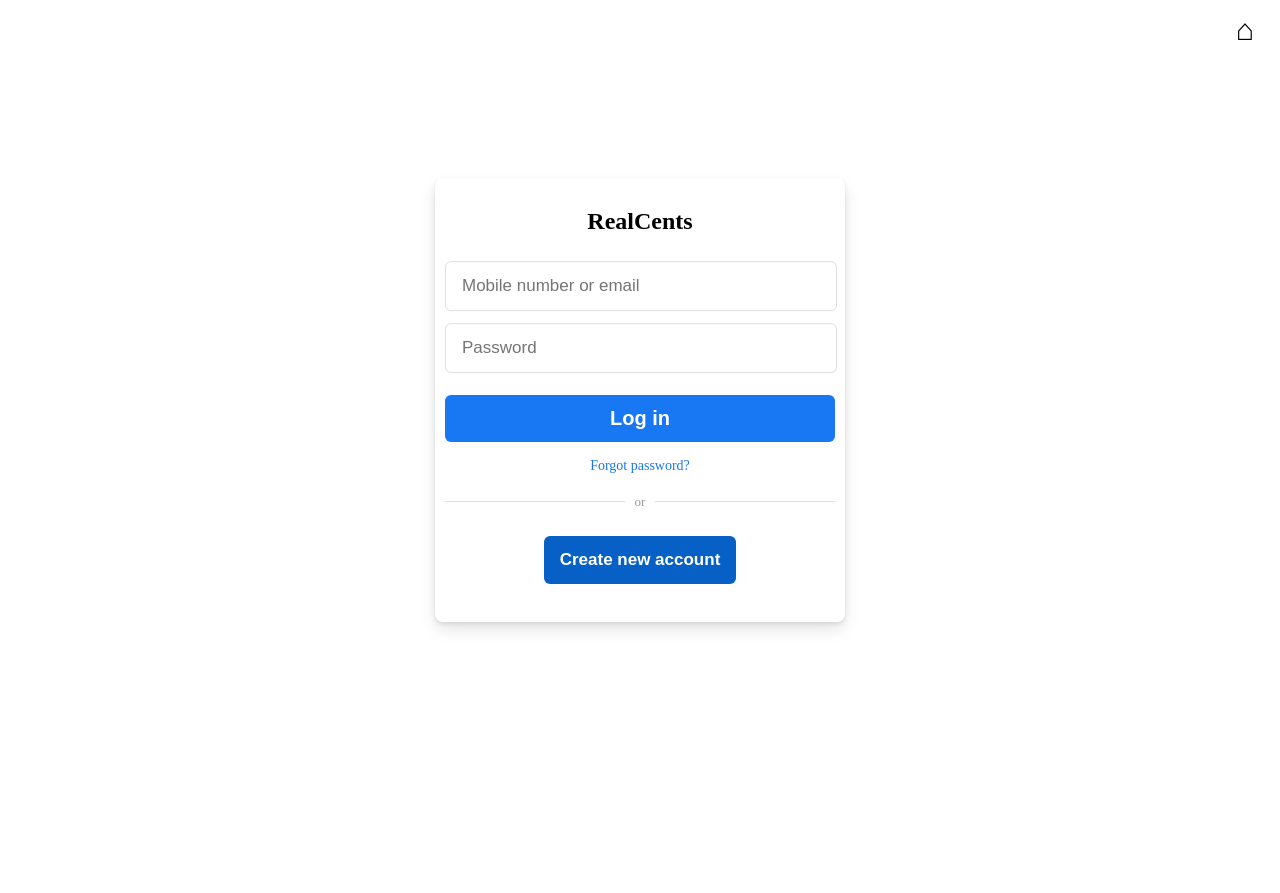
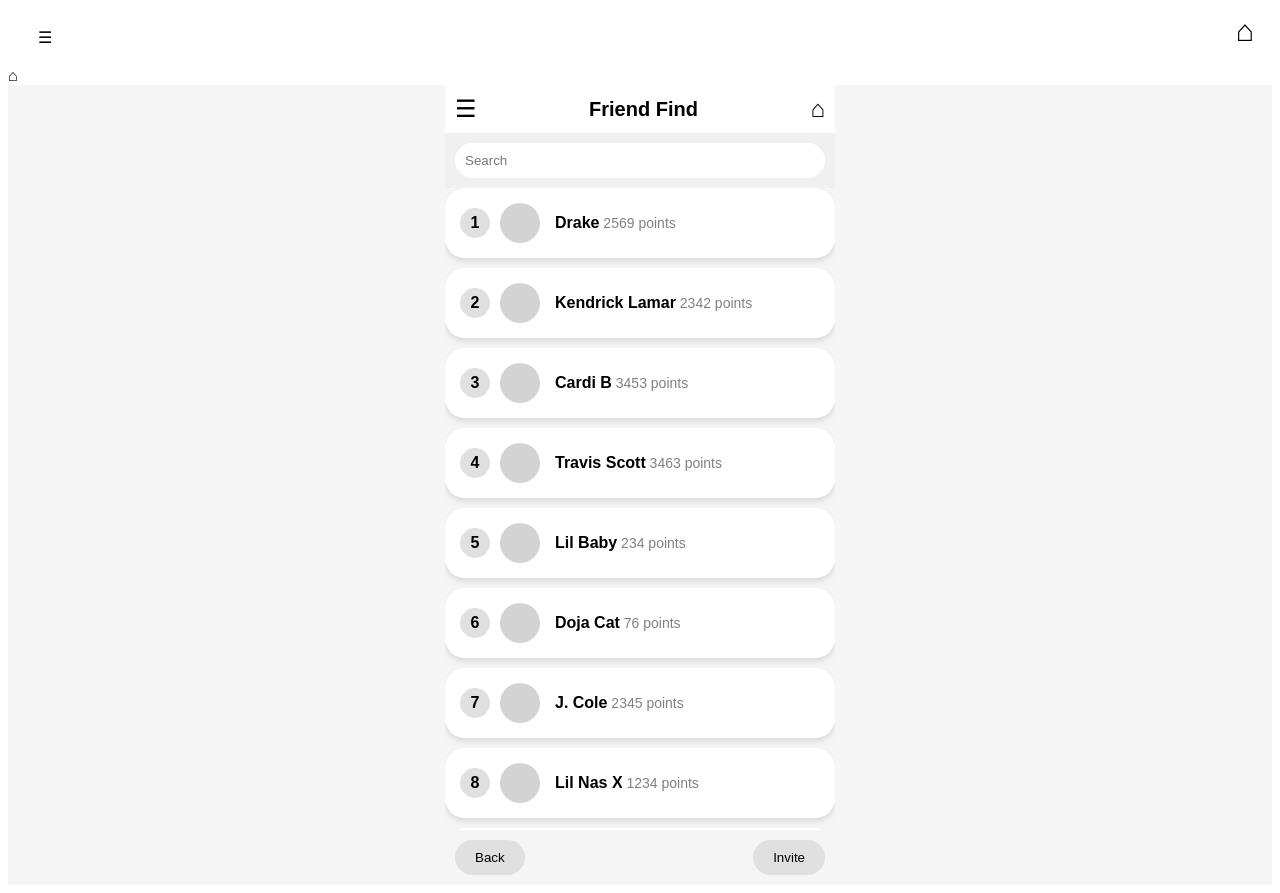
Before and after one commit to JudYang4319/CS4352-Team1, an Angular app: page /friends in a window 1280 px wide. Before the commit this address led to /login. Before the commit the page ends 800 px from the top, so only its background shows below. Built offline with nearby package versions, Linux system fonts and the light colour scheme.

Commit message:
adds leaderboard

```diff
--- a/angular.json
+++ b/angular.json
@@ -94,5 +94,8 @@
         }
       }
     }
+  },
+  "cli": {
+    "analytics": "4802725b-4737-47a9-ada9-2fbde5bc0e8d"
   }
 }
--- a/src/app/app.component.html
+++ b/src/app/app.component.html
@@ -1,9 +1,11 @@
 <div class="header-buttons">
-    <button class="open-btn" (click)="toggleSidebar()" *ngIf="!isLoginPage">Open Sidebar</button>
+    <button class="open-btn" (click)="toggleSidebar()" *ngIf="!isLoginPage">&#9776;</button>
     <button class="home-btn" (click)="navigateToHome()">
         <div class="home-icon">&#8962;</div>
     </button>
 </div>
 <app-sidebar [isOpen]="isSidebarOpen" (closeSidebar)="toggleSidebar()"></app-sidebar>
 
+<button class="home-btn"  justify-content: right>&#8962;</button>
+<!-- This will display routed components -->
 <router-outlet></router-outlet>
--- a/src/app/app.component.ts
+++ b/src/app/app.component.ts
@@ -20,6 +20,9 @@
   styleUrls: ['./app.component.css']
 })
 export class AppComponent {
+navigateToOverview() {
+throw new Error('Method not implemented.');
+}
   title = 'realcents';
   isSidebarOpen: boolean = false;
   isLoginPage: boolean = false;
--- a/src/app/app.routes.ts
+++ b/src/app/app.routes.ts
@@ -8,6 +8,7 @@
 import { GlossaryComponent } from './glossary/glossary.component';
 import { SettingsComponent } from './settings/settings.component';
 import { TransactionsComponent } from './components/transactions/transactions.component';
+import { FriendlistComponent } from './components/friendlist/friendlist.component';
 
 import { DebtRepaymentComponent } from './debt-repayment/debt-repayment.component';
 
@@ -21,7 +22,7 @@
   { path: 'profile', component: SettingsComponent },
   { path: 'glossary', component: GlossaryComponent },
   { path: 'transactions', component: TransactionsComponent }, // Correct route
-
+ { path: 'friends', component: FriendlistComponent},
   { path: 'login', component: LoginComponent },
   { path: 'overview', component: OverviewComponent, canActivate: [AuthGuard] },
   { path: '', redirectTo: '/login', pathMatch: 'full' },
--- /dev/null
+++ b/src/app/components/friendlist/friendlist.component.css
@@ -0,0 +1,144 @@
+/* General Styles */
+* {
+    margin: 0;
+    padding: 0;
+    box-sizing: border-box;
+}
+
+body {
+    font-family: Arial, sans-serif;
+    background-color: #f5f5f5;
+}
+
+/* Container */
+.container {
+    max-width: 390px;
+    /* iPhone 13 screen width */
+    margin: 0 auto;
+    height: 100vh;
+    /* Full height */
+    display: flex;
+    flex-direction: column;
+}
+
+/* Header */
+.header {
+    display: flex;
+    justify-content: space-between;
+    align-items: center;
+    background-color: #fff;
+    padding: 10px;
+}
+
+.menu-btn,
+.home-btn {
+    font-size: 24px;
+    background-color: transparent;
+    border: none;
+}
+
+h1 {
+    font-size: 20px;
+}
+
+/* Search Bar */
+.search-bar {
+    background-color: #f0f0f0;
+    padding: 10px;
+}
+
+.search-bar input {
+    width: 100%;
+    padding: 10px;
+    border-radius: 20px;
+    border: none;
+}
+
+/* List Container */
+.list-container {
+    flex-grow: 1;
+    /* Take remaining space */
+    overflow-y: scroll;
+    /* Make it scrollable */
+}
+
+/* Friend List Styles */
+.friend-list {
+    list-style-type: none;
+}
+
+.friend-item {
+    display: flex;
+    align-items: center;
+    /* Align items vertically */
+    background-color: #fff;
+    padding: 15px;
+    margin-bottom: 10px;
+
+    /* Rounded corners and shadow for the friend box */
+    border-radius: 20px;
+    box-shadow: 0px 4px 6px rgba(0, 0, 0, 0.1);
+}
+
+/* Rank Circle */
+.rank {
+    display: flex;
+    justify-content: center;
+    align-items: center;
+
+    /* Circle for the rank number */
+    width: 30px;
+    height: 30px;
+
+    background-color: #e0e0e0;
+    border-radius: 50%;
+    /* Makes it a circle */
+
+    font-weight: bold;
+}
+
+/* Profile Picture Placeholder (Circle) */
+.profile-pic {
+    width: 40px;
+    height: 40px;
+
+    /* Placeholder for profile image */
+    background-color: #d3d3d3;
+    border-radius: 50%;
+    /* Makes it a circle */
+
+    margin-left: 10px;
+    /* Space between rank and profile picture */
+}
+
+/* Friend Info (Name and Points) */
+.friend-info {
+    margin-left: 15px;
+    /* Space between profile picture and text */
+}
+
+.name {
+    font-weight: bold;
+    font-size: 16px;
+}
+
+.points {
+    font-size: 14px;
+    color: gray;
+    /* Lighter color for points text */
+}
+
+/* Footer */
+.footer {
+    display: flex;
+    justify-content: space-between;
+    padding: 10px;
+}
+
+.back-btn,
+.invite-btn {
+    background-color: #e0e0e0;
+    border-radius: 20px;
+    border: none;
+    padding: 10px 20px;
+}
--- /dev/null
+++ b/src/app/components/friendlist/friendlist.component.html
@@ -0,0 +1,136 @@
+<!DOCTYPE html>
+<html lang="en">
+<head>
+    <meta charset="UTF-8">
+    <meta name="viewport" content="width=device-width, initial-scale=1.0">
+    <title>Friend Find</title>
+    <link rel="stylesheet" href="friendlist.component.css">
+</head>
+<body>
+    <div class="container">
+        <header class="header">
+            <button class="menu-btn">&#9776;</button>
+            <h1>Friend Find</h1>
+            <button class="home-btn">&#8962;</button>
+        </header>
+
+        <div class="search-bar">
+            <input type="text" placeholder="Search" />
+        </div>
+
+        <div class="list-container">
+            <ul class="friend-list">
+                <li class="friend-item">
+                    <span class="rank">1</span>
+                    <div class="profile-pic"></div>
+                    <div class="friend-info">
+                        <span class="name">Drake</span>
+                        <span class="points"> 2569 points</span>
+                    </div>
+                </li>
+                <li class="friend-item">
+                    <span class="rank">2</span>
+                    <div class="profile-pic"></div>
+                    <div class="friend-info">
+                        <span class="name">Kendrick Lamar</span>
+                        <span class="points"> 2342 points</span>
+                    </div>
+                </li>
+                <li class="friend-item">
+                    <span class="rank">3</span>
+                    <div class="profile-pic"></div>
+                    <div class="friend-info">
+                        <span class="name">Cardi B</span>
+                        <span class="points"> 3453 points</span>
+                    </div>
+                </li>
+                <li class="friend-item">
+                    <span class="rank">4</span>
+                    <div class="profile-pic"></div>
+                    <div class="friend-info">
+                        <span class="name">Travis Scott</span>
+                        <span class="points"> 3463 points</span>
+                    </div>
+                </li>
+                <li class="friend-item">
+                    <span class="rank">5</span>
+                    <div class="profile-pic"></div>
+                    <div class="friend-info">
+                        <span class="name">Lil Baby</span>
+                        <span class="points"> 234 points</span>
+                    </div>
+                </li>
+                <li class="friend-item">
+                    <span class="rank">6</span>
+                    <div class="profile-pic"></div>
+                    <div class="friend-info">
+                        <span class="name">Doja Cat</span>
+                        <span class="points"> 76 points</span>
+                    </div>
+                </li>
+                <li class="friend-item">
+                    <span class="rank">7</span>
+                    <div class="profile-pic"></div>
+                    <div class="friend-info">
+                        <span class="name">J. Cole</span>
+                        <span class="points"> 2345 points</span>
+                    </div>
+                </li>
+                <li class="friend-item">
+                    <span class="rank">8</span>
+                    <div class="profile-pic"></div>
+                    <div class="friend-info">
+                        <span class="name">Lil Nas X</span>
+                        <span class="points"> 1234 points</span>
+                    </div>
+                </li>
+                <li class="friend-item">
+                    <span class="rank">9</span>
+                    <div class="profile-pic"></div>
+                    <div class="friend-info">
+                        <span class="name">Nicki Minaj</span>
+                        <span class="points"> 4567 points</span>
+                    </div>
+                </li>
+                <li class="friend-item">
+                    <span class="rank">10</span>
+                    <div class="profile-pic"></div>
+                    <div class="friend-info">
+                        <span class="name">Eminem</span>
+                        <span class="points"> 5678 points</span>
+                    </div>
+                </li>
+
+                <!-- Continue with more rappers -->
+
+                <!-- 11 to 20 -->
+
+                <!-- Example for rank 11 to 20 -->
+
+                <!-- Tupac Shakur -->
+                <!-- Jay-Z -->
+                <!-- Kanye West -->
+                <!-- Future -->
+                <!-- Roddy Ricch -->
+                <!-- Megan Thee Stallion -->
+                <!-- 50 Cent -->
+                <!-- Ice Cube -->
+                <!-- Lil Wayne -->
+                <!-- Post Malone -->
+
+               <!-- Example for rank 11-->
+               <!-- Repeat the structure for other rappers -->
+
+               <!-- Tupac Shakur -->
+               <!-- Jay-Z -->
+               <!-- Kanye West -->
+            </ul>
+        </div>
+
+        <footer class="footer">
+            <button class="back-btn">Back</button>
+            <button class="invite-btn">Invite</button>
+        </footer>
+    </div>
+</body>
+</html>
--- a/src/app/sidebar/sidebar.component.html
+++ b/src/app/sidebar/sidebar.component.html
@@ -8,5 +8,7 @@
         <button (click)="navigateToGlossary()">Glossary</button>
         <button (click)="navigateToDebtRepayment()">Debt Repayment Plan</button>
         <button (click)="navigateToTransactions()">Transactions</button>
+        <button (click)="navigateToFriends()">Friends</button>
     </div>
+
 </div>
--- a/src/app/sidebar/sidebar.component.ts
+++ b/src/app/sidebar/sidebar.component.ts
@@ -55,4 +55,9 @@
     this.toggleSidebar(); // Close the sidebar
     this.router.navigate(['/transactions']); // Navigate to the transactions component
   }
+
+  navigateToFriends() {
+    this.toggleSidebar(); // Close the sidebar
+    this.router.navigate(['/friends']); // Navigate to the glossary component
+  }
 }
```
Also changed, not shown: src/app/components/friendlist/friendlist.component.ts (added, +12 -0 lines), 1 other file (tests, documents, lock files or other folders).
